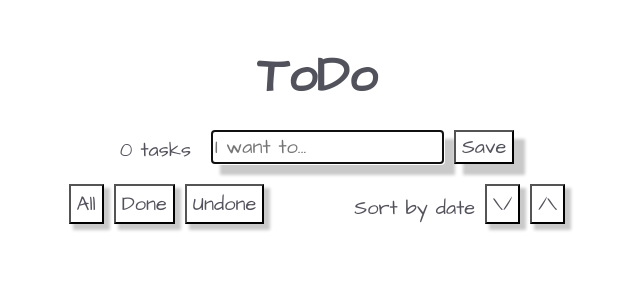
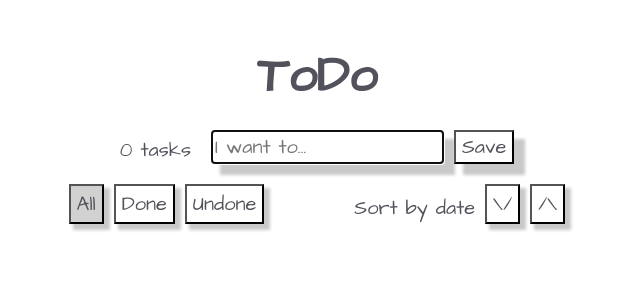
Before and after one commit to KaterinaGe/todo, a React (Create React App) app in the folder my-app/: page / in a window 1280 px wide. Shown: the top 300 px of the page, without its empty margins (323-963 px from the left). Built offline with nearby package versions, Linux system fonts and the light colour scheme.

Commit message:
Back to normal version

```diff
--- a/my-app/src/App.js
+++ b/my-app/src/App.js
@@ -9,14 +9,14 @@ import Pages from "./Pages";
 function App() {
   const [todos, setTodos] = useState([])
   const [filteredTodos, setFilteredTodos] = useState([])
-  const [filter] = useState([])
+  const [filter, setFilter] = useState('all')
   const TASK_PER_PAGE = 5
   const [currentPage, setCurrentPage] = useState(1)
 
 
   const addTask = (userInput) => {
     if (todos.length < 50) {
-      if(userInput) {
+      if (userInput) {
         const date = new Date();
         const newItem = {
           id: Date.now(),
@@ -32,7 +32,7 @@ function App() {
 
   const editText = (id, value) => {
     setTodos(
-      todos.map( todo => {
+      todos.map(todo => {
         if (todo.id === id) {
           todo.task = value
         }
@@ -43,7 +43,7 @@ function App() {
 
   const completeTodo = id => {
     setTodos(
-      todos.map( todo => {
+      todos.map(todo => {
         if (todo.id === id) {
           todo.completed = !todo.completed
         }
@@ -52,28 +52,31 @@ function App() {
     )
   }
 
-
-  const  handleFiltering = () => {
+  const handleFiltering = (value) => {
     setCurrentPage(1)
-    if (filter === 'all') {
+    if (value === 'all') {
       return setFilteredTodos([...todos]);
     }
     const filtered = [...todos.filter(todo =>
-      filter === 'done'
+      value === 'done'
         ? todo.completed
         : !todo.completed)];
     setFilteredTodos(filtered)
   }
 
+  const filtering = () => {
+    setFilter(filter)
+  }
+
   const sortedTodos = (sort) => {
     if (sort === 'sortDown') {
       const sortedTodos = [...filteredTodos]
-      sortedTodos.sort((a,b) => b.id - a.id)
+      sortedTodos.sort((a, b) => b.id - a.id)
       setFilteredTodos(sortedTodos)
     }
     if (sort === 'sortUp') {
       const sortedTodos = [...filteredTodos]
-      sortedTodos.sort((a,b) => a.id - b.id)
+      sortedTodos.sort((a, b) => a.id - b.id)
       setFilteredTodos(sortedTodos)
     }
   }
@@ -84,7 +87,7 @@ function App() {
     setFilteredTodos([...todos.filter(todo => todo.id !== id)])
     if (currentPageTodo.length === 1) {
       if (currentPage !== 1) {
-        setCurrentPage (currentPage - 1)
+        setCurrentPage(currentPage - 1)
       }
     }
   }
@@ -97,11 +100,11 @@ function App() {
 
   const nextPage = () => {
     if (currentPage !== Math.ceil(filteredTodos.length / TASK_PER_PAGE))
-    setCurrentPage (currentPage + 1)
+      setCurrentPage(currentPage + 1)
   }
   const prevPage = () => {
     if (currentPage !== 1)
-    setCurrentPage (currentPage - 1)
+      setCurrentPage(currentPage - 1)
   }
 
   return (
@@ -114,7 +117,8 @@ function App() {
         <Input addTask={addTask} />
       </div>
       <Filter
-        filter={handleFiltering}
+        handleFiltering={handleFiltering}
+        filter={filter}
         sort={sortedTodos}
       />
       {currentPageTodo.map((todo) => {
--- a/my-app/src/Filter.js
+++ b/my-app/src/Filter.js
@@ -1,19 +1,17 @@
-import {useState} from 'react'
-
-function Filter ({filter, sort, }) {
+function Filter ({filter, sort, handleFiltering}) {
     return (
         <div className="buttons">
             {filter === 'all'
-            ? <button onClick={() => filter('all')}  value="All" className="statusSelected">All</button>
-            : <button onClick={() => filter('all')}  value="All" className="status">All</button>
+            ? <button onClick={() => handleFiltering('all')}  value="All" className="statusSelected">All</button>
+            : <button onClick={() => handleFiltering('all')}  value="All" className="status">All</button>
             }
             {filter === 'done'
-            ? <button onClick={() => filter('done')} value="Done" className="statusSelected">Done</button>
-            : <button onClick={() => filter('done')} value="Done" className="status">Done</button>
+            ? <button onClick={() => handleFiltering('done')} value="Done" className="statusSelected">Done</button>
+            : <button onClick={() => handleFiltering('done')} value="Done" className="status">Done</button>
             }
             {filter === 'undone'
-            ? <button onClick={() => filter('undone')} value="Undone" className="statusSelected">Undone</button>
-            : <button onClick={() => filter('undone')} value="Undone" className="status">Undone</button>
+            ? <button onClick={() => handleFiltering('undone')} value="Undone" className="statusSelected">Undone</button>
+            : <button onClick={() => handleFiltering('undone')} value="Undone" className="status">Undone</button>
             }
 
             <p className="lettering">
```
Lines whose indentation alone changed are shown as unchanged.
